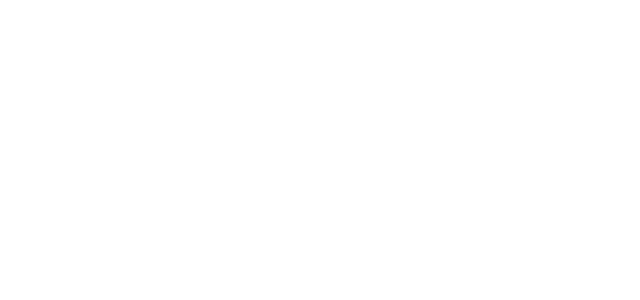
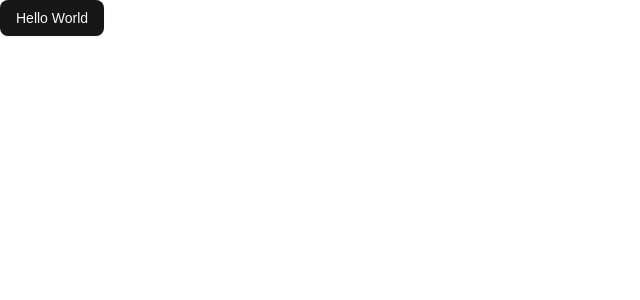
Before and after one commit to CousemaAnjary/hono, a Next.js app in the folder client/: page / in a window 1280 px wide. Shown: the top 300 px of the page, without its empty margins (0-640 px from the left). Built offline with nearby package versions, Linux system fonts and the light colour scheme.

Commit message:
feat: ajout du composant Button avec variantes et styles personnalisés

```diff
--- a/client/app/page.tsx
+++ b/client/app/page.tsx
@@ -1,14 +1,14 @@
+import { Button } from "@/src/components/ui/button"
+
 export default function page() {
   // ! STATE (état, données) de l'application
 
-
   // ! ACTIONS (actions, fonctions) de l'application
-
 
   // ! AFFICHAGE (affichage, UI) de l'application
   return (
     <>
-
+      <Button> Hello World </Button>
     </>
   )
 }
--- a/client/package.json
+++ b/client/package.json
@@ -9,6 +9,7 @@
     "lint": "next lint"
   },
   "dependencies": {
+    "@radix-ui/react-slot": "^1.2.3",
     "class-variance-authority": "^0.7.1",
     "clsx": "^2.1.1",
     "lucide-react": "^0.517.0",
--- /dev/null
+++ b/client/src/components/ui/button.tsx
@@ -0,0 +1,59 @@
+import * as React from "react"
+import { Slot } from "@radix-ui/react-slot"
+import { cva, type VariantProps } from "class-variance-authority"
+
+import { cn } from "@/src/lib/utils"
+
+const buttonVariants = cva(
+  "inline-flex items-center justify-center gap-2 whitespace-nowrap rounded-md text-sm font-medium transition-all disabled:pointer-events-none disabled:opacity-50 [&_svg]:pointer-events-none [&_svg:not([class*='size-'])]:size-4 shrink-0 [&_svg]:shrink-0 outline-none focus-visible:border-ring focus-visible:ring-ring/50 focus-visible:ring-[3px] aria-invalid:ring-destructive/20 dark:aria-invalid:ring-destructive/40 aria-invalid:border-destructive",
+  {
+    variants: {
+      variant: {
+        default:
+          "bg-primary text-primary-foreground shadow-xs hover:bg-primary/90",
+        destructive:
+          "bg-destructive text-white shadow-xs hover:bg-destructive/90 focus-visible:ring-destructive/20 dark:focus-visible:ring-destructive/40 dark:bg-destructive/60",
+        outline:
+          "border bg-background shadow-xs hover:bg-accent hover:text-accent-foreground dark:bg-input/30 dark:border-input dark:hover:bg-input/50",
+        secondary:
+          "bg-secondary text-secondary-foreground shadow-xs hover:bg-secondary/80",
+        ghost:
+          "hover:bg-accent hover:text-accent-foreground dark:hover:bg-accent/50",
+        link: "text-primary underline-offset-4 hover:underline",
+      },
+      size: {
+        default: "h-9 px-4 py-2 has-[>svg]:px-3",
+        sm: "h-8 rounded-md gap-1.5 px-3 has-[>svg]:px-2.5",
+        lg: "h-10 rounded-md px-6 has-[>svg]:px-4",
+        icon: "size-9",
+      },
+    },
+    defaultVariants: {
+      variant: "default",
+      size: "default",
+    },
+  }
+)
+
+function Button({
+  className,
+  variant,
+  size,
+  asChild = false,
+  ...props
+}: React.ComponentProps<"button"> &
+  VariantProps<typeof buttonVariants> & {
+    asChild?: boolean
+  }) {
+  const Comp = asChild ? Slot : "button"
+
+  return (
+    <Comp
+      data-slot="button"
+      className={cn(buttonVariants({ variant, size, className }))}
+      {...props}
+    />
+  )
+}
+
+export { Button, buttonVariants }
```
Also changed, not shown: 1 other file (tests, documents, lock files or other folders).
